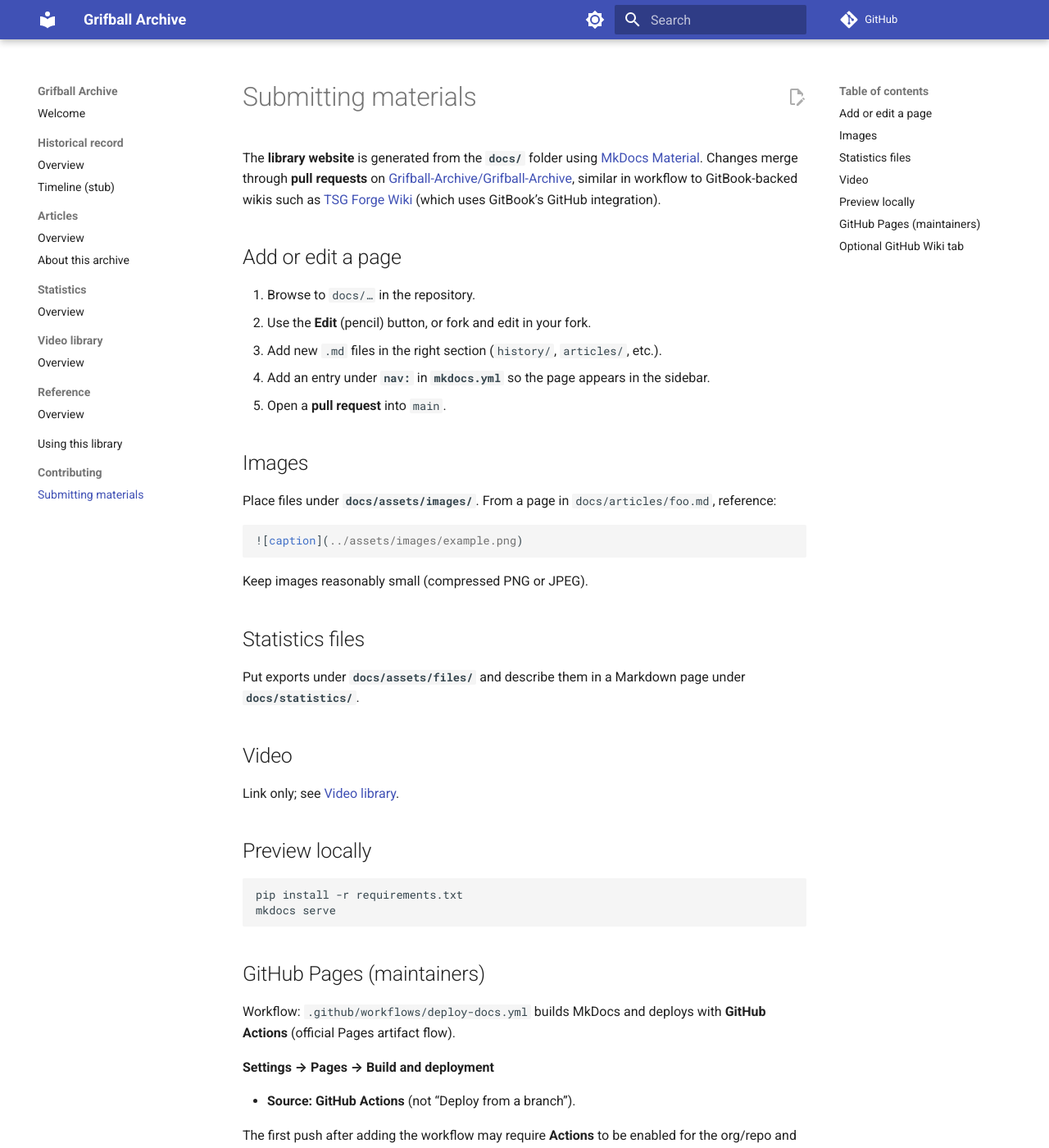
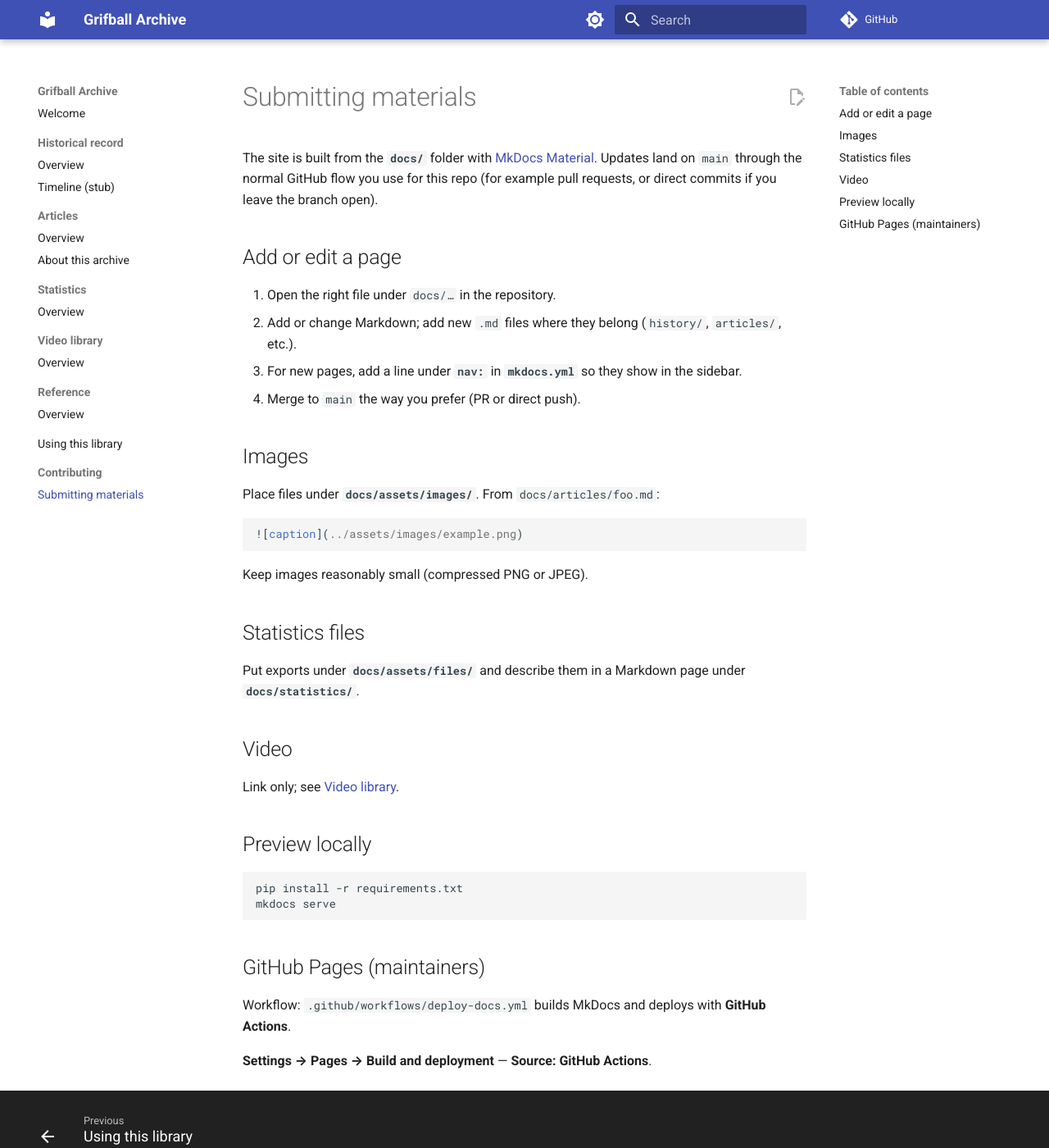
Before and after one commit to Grifball-Archive/Grifball-Archive, an MkDocs documentation site: the page built from docs/contributing/submitting-materials.md, in a window 1280 px wide and 1400 px high. Shown: the whole window at 82% size. Built offline with MkDocs 1.6.1 and Material for MkDocs 9.7.7, drawn with Linux system fonts in a browser that asks for light colours; comment, search, counter and statistics services are not loaded; some of the changed text lies outside the part shown.

````diff
--- a/docs/contributing/submitting-materials.md
+++ b/docs/contributing/submitting-materials.md
@@ -1,18 +1,17 @@
 # Submitting materials
 
-The **library website** is generated from the **`docs/`** folder using [MkDocs Material](https://squidfunk.github.io/mkdocs-material/). Changes merge through **pull requests** on [Grifball-Archive/Grifball-Archive](https://github.com/Grifball-Archive/Grifball-Archive), similar in workflow to GitBook-backed wikis such as [TSG Forge Wiki](https://wiki.thescriptersguild.com/) (which uses GitBook’s GitHub integration).
+The site is built from the **`docs/`** folder with [MkDocs Material](https://squidfunk.github.io/mkdocs-material/). Updates land on `main` through the normal GitHub flow you use for this repo (for example pull requests, or direct commits if you leave the branch open).
 
 ## Add or edit a page
 
-1. Browse to `docs/…` in the repository.
-2. Use the **Edit** (pencil) button, or fork and edit in your fork.
-3. Add new `.md` files in the right section (`history/`, `articles/`, etc.).
-4. Add an entry under **`nav:`** in **`mkdocs.yml`** so the page appears in the sidebar.
-5. Open a **pull request** into `main`.
+1. Open the right file under `docs/…` in the repository.
+2. Add or change Markdown; add new `.md` files where they belong (`history/`, `articles/`, etc.).
+3. For new pages, add a line under **`nav:`** in **`mkdocs.yml`** so they show in the sidebar.
+4. Merge to `main` the way you prefer (PR or direct push).
 
 ## Images
 
-Place files under **`docs/assets/images/`**. From a page in `docs/articles/foo.md`, reference:
+Place files under **`docs/assets/images/`**. From `docs/articles/foo.md`:
 
 ```markdown
 ![caption](../assets/images/example.png)
@@ -37,14 +36,6 @@ mkdocs serve
 
 ## GitHub Pages (maintainers)
 
-Workflow: `.github/workflows/deploy-docs.yml` builds MkDocs and deploys with **GitHub Actions** (official Pages artifact flow).
+Workflow: `.github/workflows/deploy-docs.yml` builds MkDocs and deploys with **GitHub Actions**.
 
-**Settings → Pages → Build and deployment**
-
-- **Source:** **GitHub Actions** (not “Deploy from a branch”).
-
-The first push after adding the workflow may require **Actions** to be enabled for the org/repo and a one-time approval of the workflow run.
-
-## Optional GitHub Wiki tab
-
-The [GitHub Wiki](https://github.com/Grifball-Archive/Grifball-Archive/wiki) is optional scratch space. **Canonical** library content should live under **`docs/`** so it appears in search and the sidebar.
+**Settings → Pages → Build and deployment** — **Source:** **GitHub Actions**.
````
